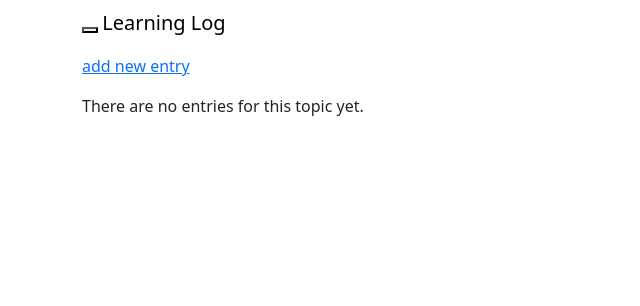
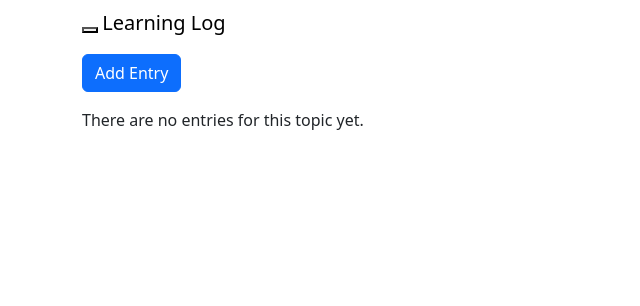
Before and after one commit to jalleennn/learning_log, a Django app: template learning_logs/templates/learning_logs/topic.html in a window 1280 px wide. Shown: the top 306 px of the page, without its empty margins (0-640 px from the left). Run offline with Django 5.2, Linux system fonts and the light colour scheme; the template is opened without the code that fills it, so the values that code supplies are empty; some libraries are stand-ins or nearby versions.

```diff
--- a/learning_logs/templates/learning_logs/topic.html
+++ b/learning_logs/templates/learning_logs/topic.html
@@ -7,7 +7,10 @@
 
 {% block content %}
   <p>
-    <a href="{% url 'learning_logs:new_entry' topic.id %}">add new entry</a>
+    <a href="{% url 'learning_logs:new_entry' topic.id %}"
+       class="btn btn-primary">
+       Add Entry
+    </a>
   </p>
 
    {% for entry in entries %}
```
Also changed, not shown: learning_logs/templates/learning_logs/new_entry.html (+4 -3 lines).
